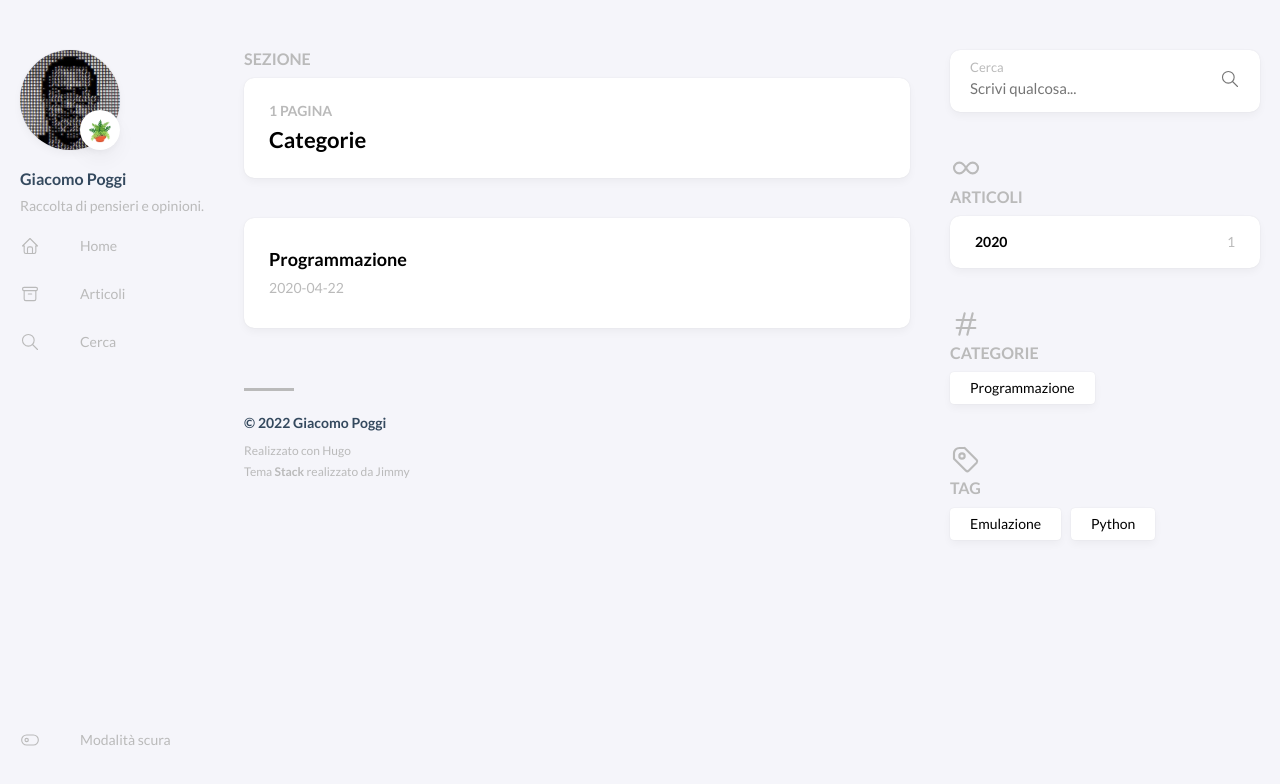
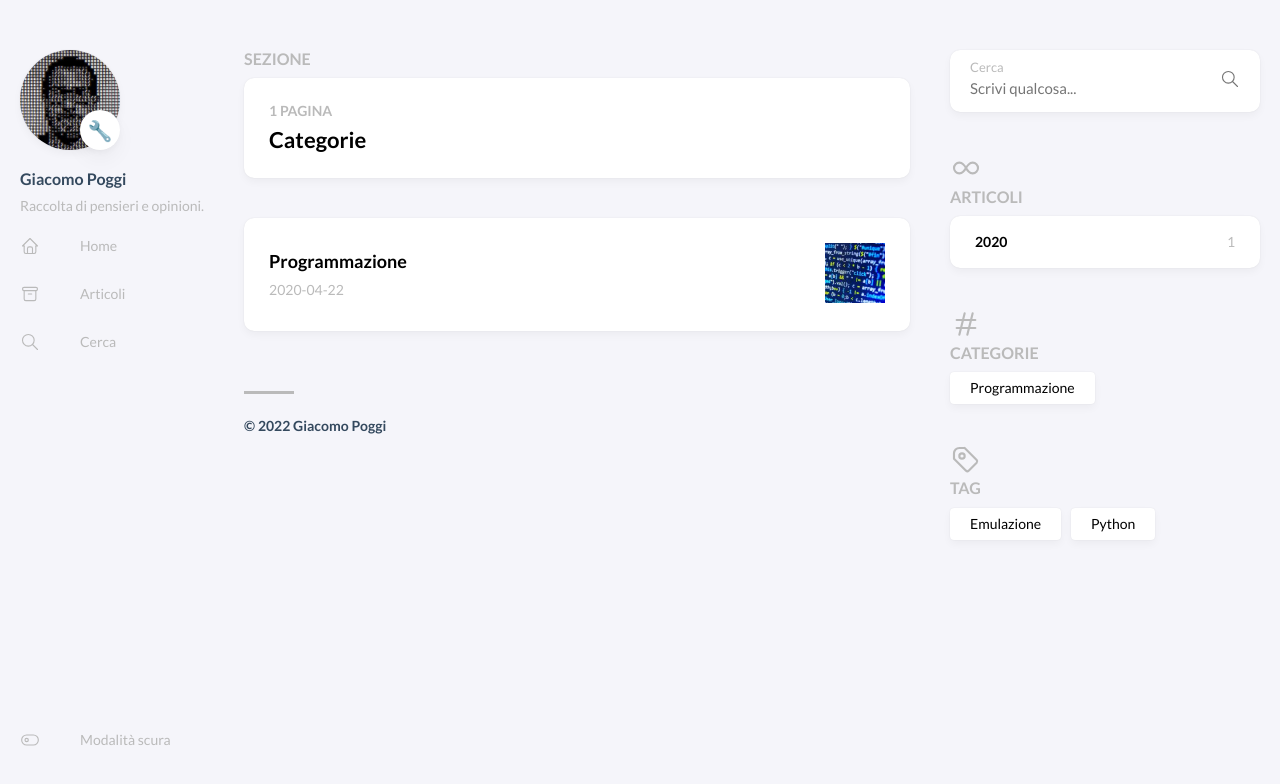
Before and after one commit to giacomopoggi/giacomopoggi.github.io, a plain HTML site: page categorie/index.html in a window 1280 px wide. Drawn offline with Linux system fonts and the light colour scheme.

Commit message:
Added category and removed footer

```diff
--- a/categorie/index.html
+++ b/categorie/index.html
@@ -61,7 +61,7 @@
 
                 </a>
 
-                    <span class="emoji">🪴</span>
+                    <span class="emoji">🔧</span>
 
             </figure>
 
@@ -191,6 +191,15 @@
                 <time datetime='2020-04-22T00:00:00Z'>2020-04-22</time>
             </footer>
         </div>
+            <div class="article-image">
+                <img src="/categorie/programmazione/programmazione_hudbf29980356f6caf77c275704f42eb40_72384_120x120_fill_q75_box_smart1.jpg"
+                        width="120"
+                        height="120"
+                        alt="Programmazione"
+                        loading="lazy">
+
+            </div>
+
     </a>
 </article>
 
@@ -200,11 +209,6 @@
         &copy;
 
         2022 Giacomo Poggi
-    </section>
-
-    <section class="powerby">
-        Realizzato con <a href="https://gohugo.io/" target="_blank" rel="noopener">Hugo</a> <br />
-        Tema <b><a href="https://github.com/CaiJimmy/hugo-theme-stack" target="_blank" rel="noopener" data-version="3.14.0">Stack</a></b> realizzato da <a href="https://jimmycai.com" target="_blank" rel="noopener">Jimmy</a>
     </section>
 </footer>
 
--- a/categorie/index.xml
+++ b/categorie/index.xml
@@ -12,7 +12,7 @@
         <pubDate>Wed, 22 Apr 2020 00:00:00 +0000</pubDate>
 
         <guid>https://giacomopoggi.com/categorie/programmazione/</guid>
-        <description></description>
+        <description>&lt;img src="https://giacomopoggi.com/categorie/programmazione/programmazione.jpg" alt="Featured image of post Programmazione" /&gt;</description>
         </item>
 
     </channel>
```
Also changed, not shown: 404.html (+1 -6 lines), articoli/index.html (+16 -10 lines), articoli/pyava/index.html (+1 -6 lines), categorie/programmazione/index.html (+12 -8 lines), cerca/index.html (+1 -6 lines), index.html (+1 -6 lines), page/index.html (+1 -6 lines), tag/emulazione/index.html (+1 -6 lines), tag/index.html (+1 -6 lines), tag/python/index.html (+1 -6 lines), categorie/programmazione/programmazione.17ddb4d062293e7ea748f1ec5e677c14.jpg (added), categorie/programmazione/programmazione.17ddb4d062293e7ea748f1ec5e677c14_hudbf29980356f6caf77c275704f42eb40_72384_250x150_fill_q75_box_smart1.jpg (added), categorie/programmazione/programmazione.jpg (added), categorie/programmazione/programmazione_hudbf29980356f6caf77c275704f42eb40_72384_120x120_fill_q75_box_smart1.jpg (added).
